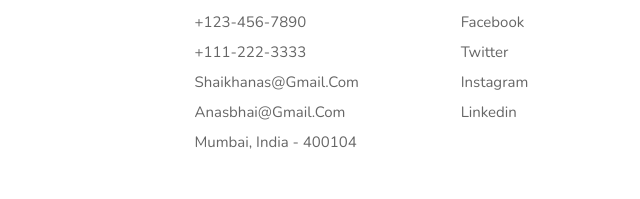
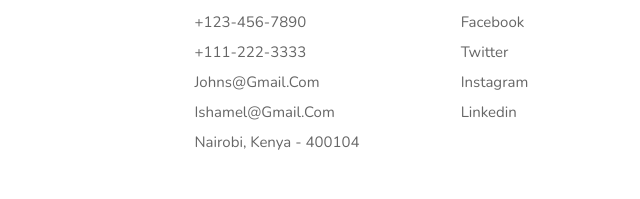
Before and after one commit to KariMucheru/Food-Website, a plain HTML site: page index.html in a window 1280 px wide. Shown: the part 4920-5119 px from the top of the page, 453-1093 px from the left. Drawn offline with nearby package versions, Linux system fonts and the light colour scheme.

Commit message:
Update index.html

```diff
--- a/index.html
+++ b/index.html
@@ -629,9 +629,9 @@
             <h3>contact info</h3>
             <a href="#">+123-456-7890</a>
             <a href="#">+111-222-3333</a>
-            <a href="#">shaikhanas@gmail.com</a>
-            <a href="#">anasbhai@gmail.com</a>
-            <a href="#">mumbai, india - 400104</a>
+            <a href="#">johns@gmail.com</a>
+            <a href="#">ishamel@gmail.com</a>
+            <a href="#">nairobi, kenya - 400104</a>
         </div>
 
         <div class="box">
```
